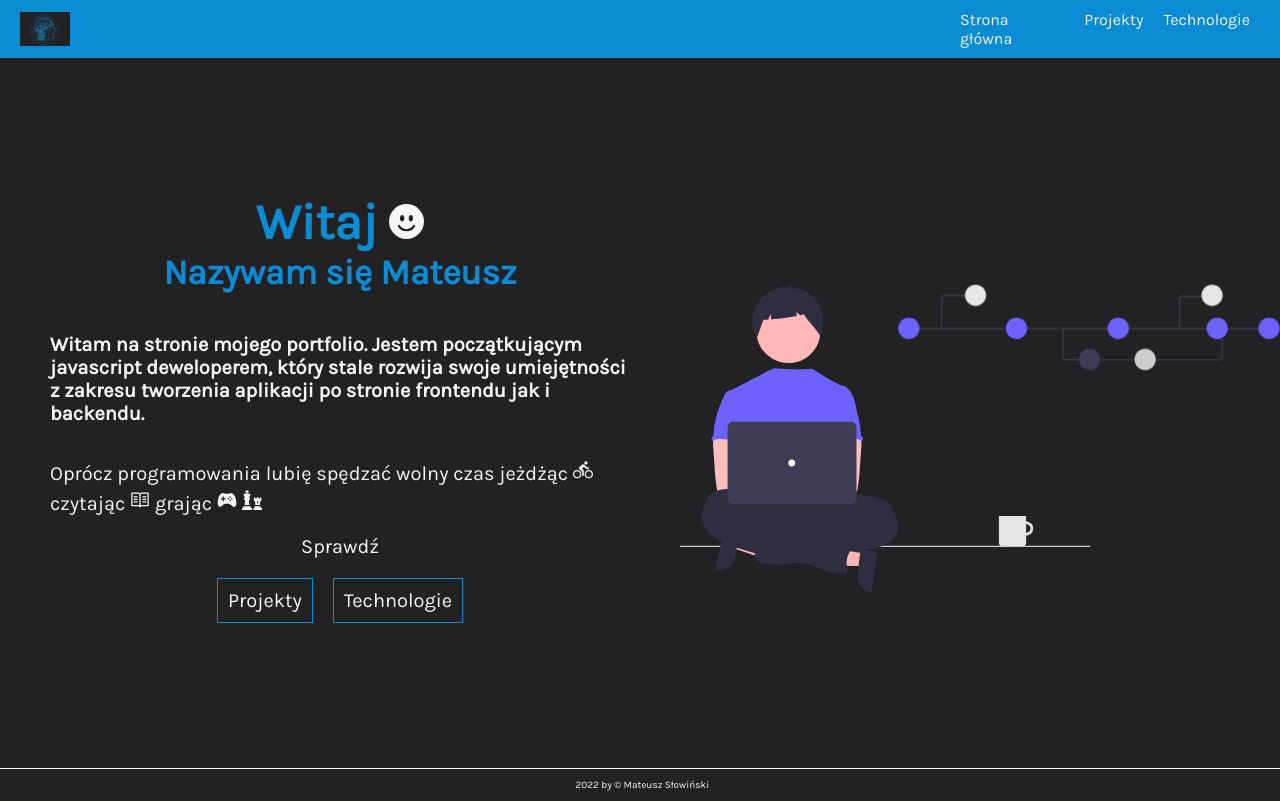
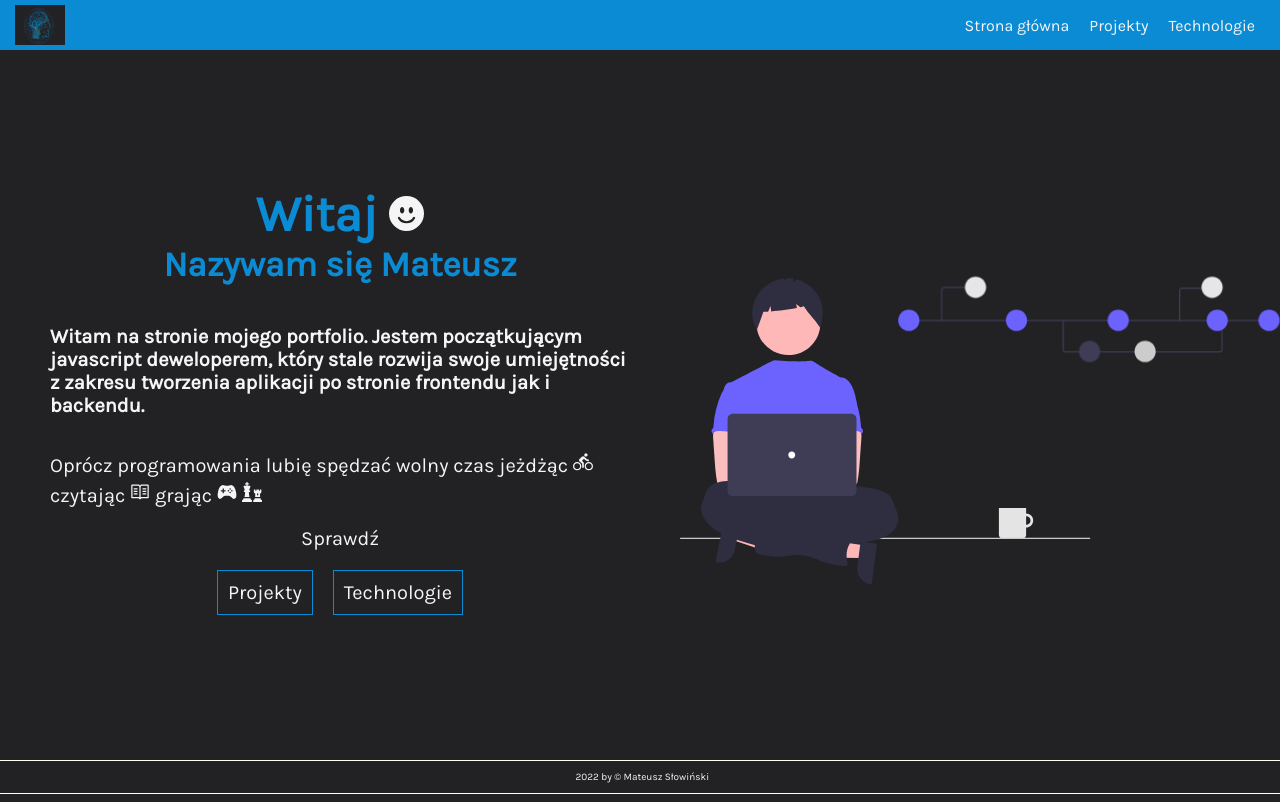
Before and after one commit to mateuszslowinski/portfolio, a React (Create React App) app: page / in a window 1280 px wide. Built offline with nearby package versions, Linux system fonts and the light colour scheme.

Commit message:
Changed Navbar styles to rwd.

```diff
--- a/src/components/Navbar/Navbar.styles.ts
+++ b/src/components/Navbar/Navbar.styles.ts
@@ -1,10 +1,12 @@
 import styled from "styled-components";
+import {device} from "../../constants/mediaQueries";
 
 export const NavbarContainer = styled.div`
-  width: 100%;
+  display: flex;
+  justify-content: space-between;
+  flex-wrap: wrap;
   background-color: #0B8BD4;
-  margin: 0 auto;
-  padding: 10px;
+  padding: 5px;
 
   & ul, li, a, div, svg {
     background-color: transparent;
@@ -13,18 +15,23 @@ export const NavbarContainer = styled.div`
   & > div {
     display: flex;
     justify-content: space-between;
-    align-items: center;
+    width: 100%;
     padding: 0 10px;
   }
 
+  & img {
+    width: 40px;
+    height: 30px;
 
-  & img{
-    width: 50px;
+    ${device.desktop} {
+      width: 50px;
+      height: 40px;
+    }
   }
 
   & ul {
     display: flex;
-    width: 25%;
+    align-items: center;
     list-style: none;
   }
 
```
